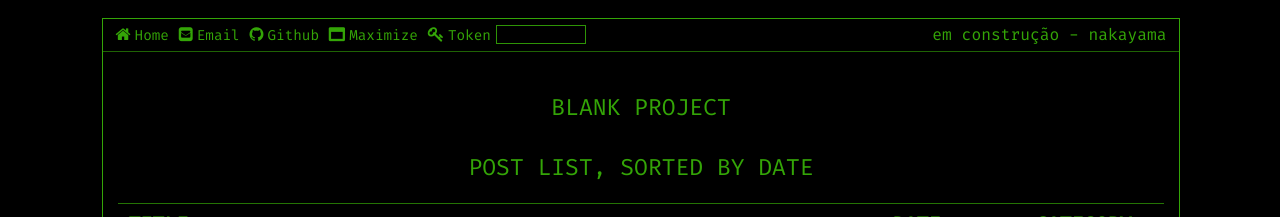
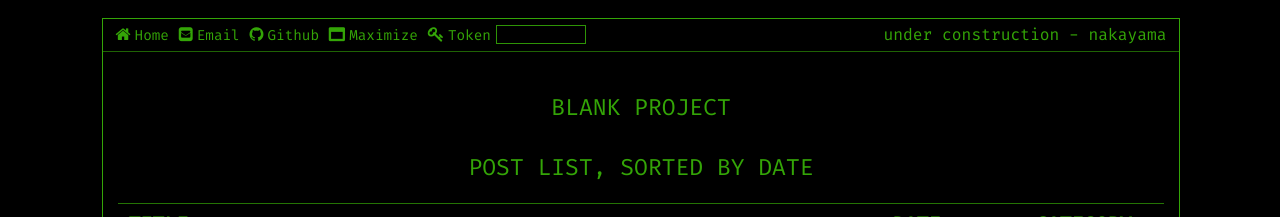
Before and after one commit to vnakayama/vnakayama.github.io, a Jekyll site: the page built from pages/index.md, in a window 1280 px wide. Shown: the top 217 px of the page. Built offline with Jekyll 4.4.1, drawn with Linux system fonts in a browser that asks for light colours.

Commit message:
Update _config.yml

```diff
--- a/_config.yml
+++ b/_config.yml
@@ -1,5 +1,5 @@
 ## Settings
-title: em construção
+title: under construction
 owner: "nakayama"
 url: "https://vnakayama.github.io"
 baseurl: "/"
```
